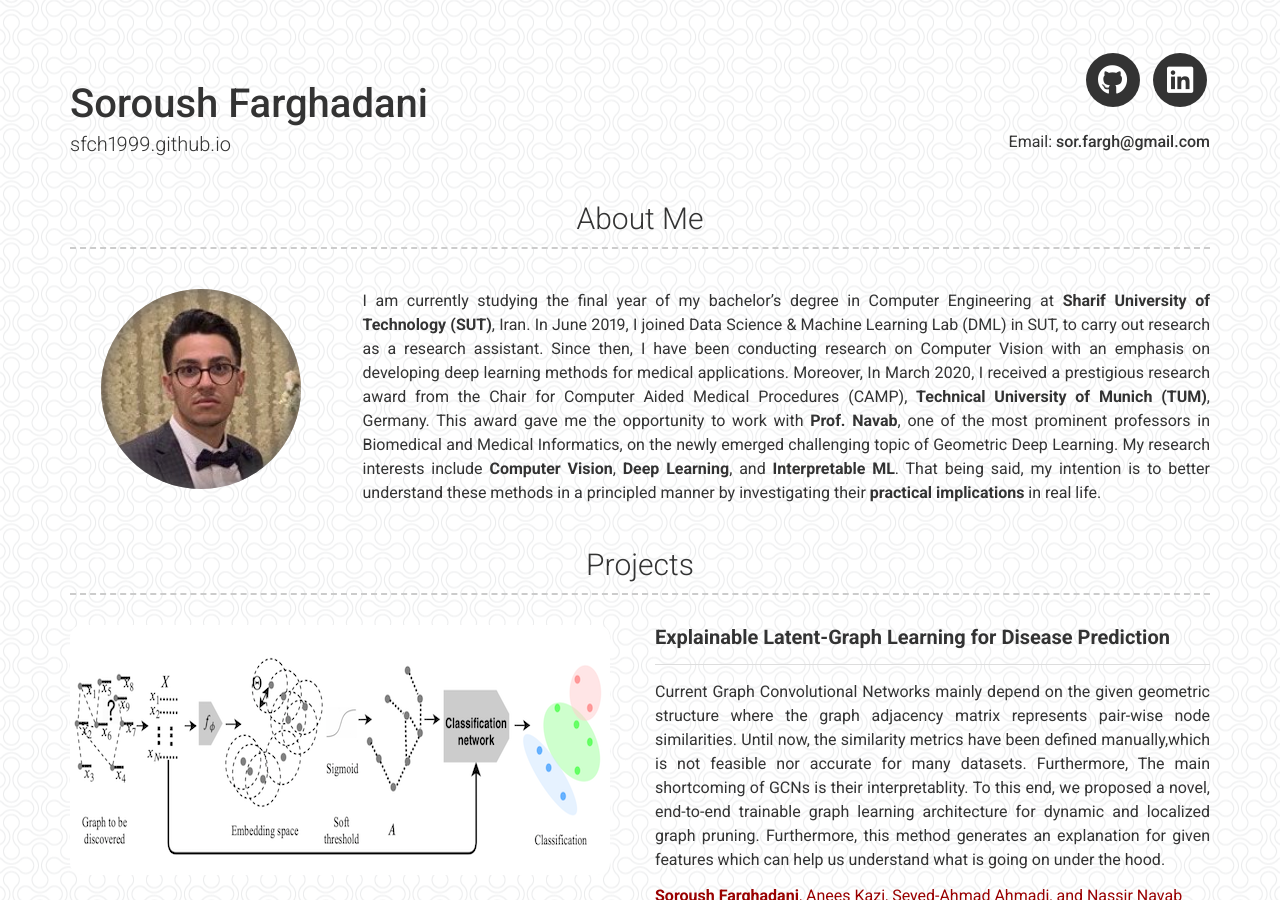
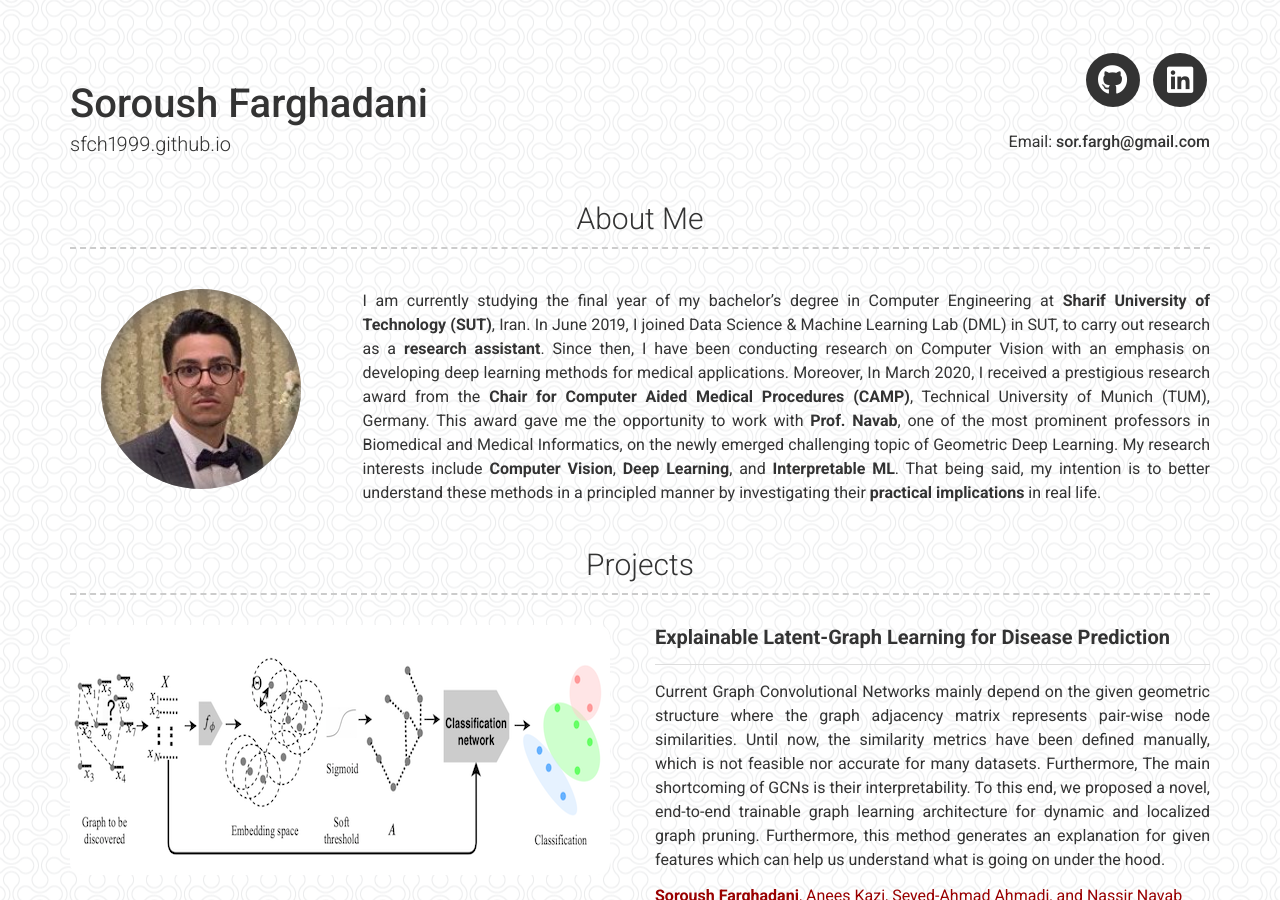
Before and after one commit to sfch1999/sfch1999.github.io, a Jekyll site: the page built from index.md, in a window 1280 px wide and 900 px high. Built offline with Jekyll 4.4.1, drawn with Linux system fonts in a browser that asks for light colours; a style sheet for code colours, icons or effects is not loaded.

Commit message:
about me

```diff
--- a/_config.yml
+++ b/_config.yml
@@ -25,8 +25,8 @@ linkedin_username: soroush-farghadani
 about_profile_image: images/papyon.jpeg
 about_content: | # this will include new lines to allow paragraphs
   I am currently studying the final year of my bachelor’s degree in Computer Engineering at **Sharif University of Technology (SUT)**, Iran.
-  In June 2019, I joined Data Science & Machine Learning Lab (DML) in SUT, to carry out research as a research assistant. Since then, I have been conducting research on Computer Vision with an emphasis on developing deep learning methods for medical applications. Moreover,
-  In March 2020, I received a prestigious research award from the Chair for Computer Aided Medical Procedures (CAMP), **Technical University of Munich (TUM)**, Germany.
+  In June 2019, I joined Data Science & Machine Learning Lab (DML) in SUT, to carry out research as a **research assistant**. Since then, I have been conducting research on Computer Vision with an emphasis on developing deep learning methods for medical applications. Moreover,
+  In March 2020, I received a prestigious research award from the **Chair for Computer Aided Medical Procedures (CAMP)**, Technical University of Munich (TUM), Germany.
   This award gave me the opportunity to work with **Prof. Navab**, one of the most prominent professors in Biomedical and Medical Informatics, on the newly emerged challenging topic of Geometric Deep Learning.
   My research interests include **Computer Vision**, **Deep Learning**, and **Interpretable ML**.
   That being said, my intention is to better understand these methods in a principled manner by investigating
--- a/_data/projects.yml
+++ b/_data/projects.yml
@@ -6,8 +6,8 @@
     ---
 
     Current Graph Convolutional Networks mainly depend on the given geometric structure where the graph adjacency matrix represents pair-wise node similarities. Until now,
-    the similarity metrics have been defined manually,which is not feasible nor accurate for many datasets. Furthermore, The main shortcoming
-    of GCNs is their interpretablity.
+    the similarity metrics have been defined manually, which is not feasible nor accurate for many datasets. Furthermore, The main shortcoming
+    of GCNs is their interpretability.
     To this end, we proposed a novel, end-to-end trainable graph learning architecture for dynamic and localized graph pruning. Furthermore,
     this method generates an explanation for given features which can help us understand what is going on under the hood.
 
```
Also changed, not shown: 1 other file.
